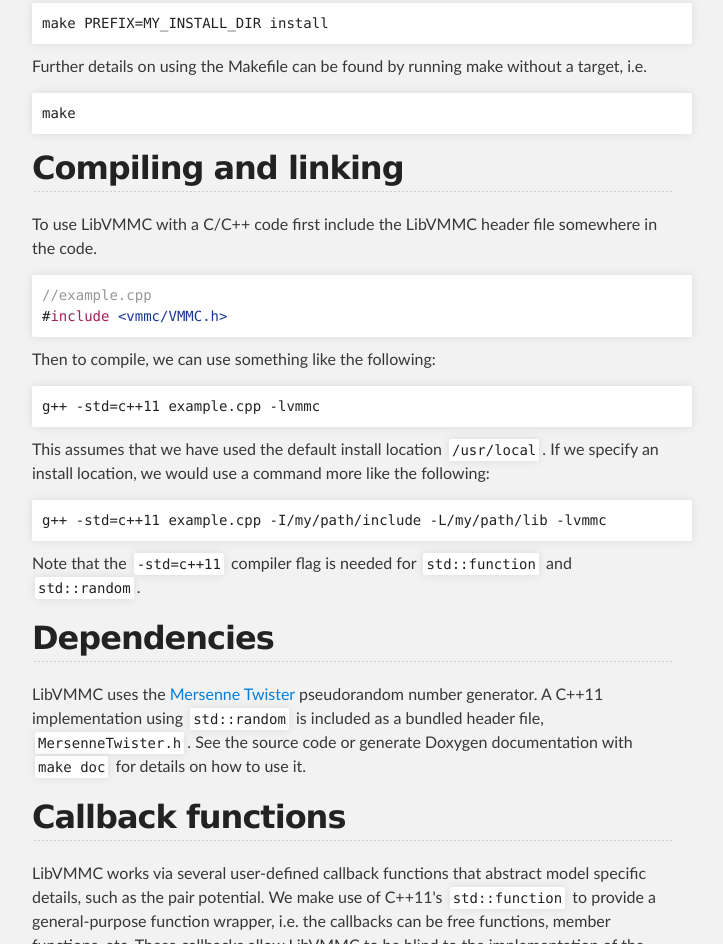
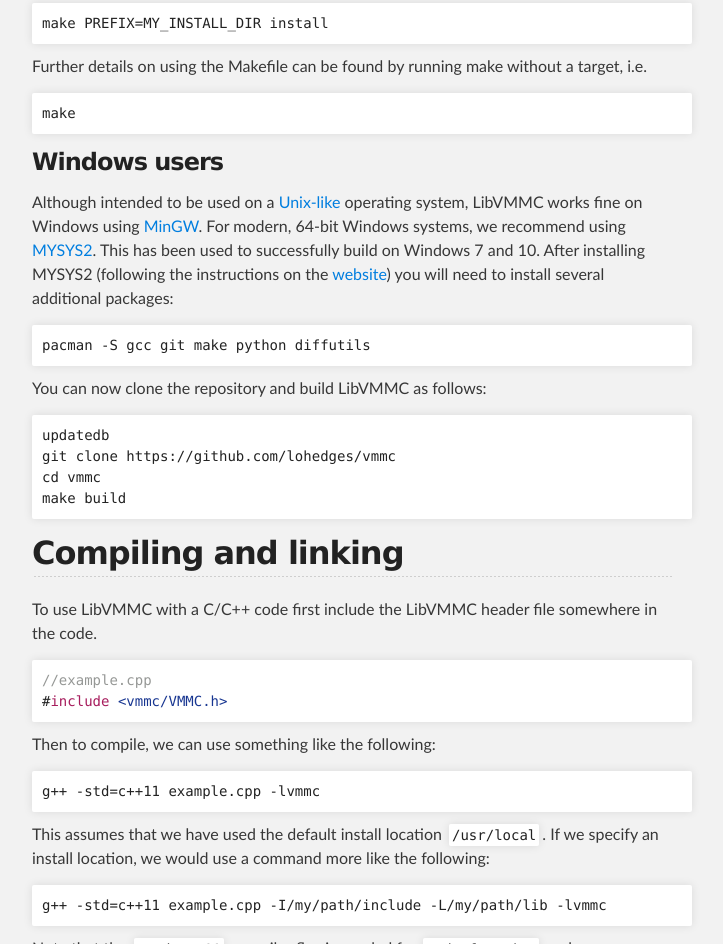
Before and after one commit to lohedges/vmmc, a plain HTML site: page index.html in a window 1280 px wide. Shown: the part 2866-3810 px from the top of the page, without its empty margins (288-1011 px from the left). Drawn offline with nearby package versions, Linux system fonts and the light colour scheme; some packages are replaced by stand-ins of ours.

Commit message:
Added section on Windows support.

```diff
--- a/index.html
+++ b/index.html
@@ -146,6 +146,27 @@ the install location:</p>
 a target, i.e.</p>
 
 <div class="highlight highlight-bash"><pre>make</pre></div>
+
+<h3>
+<a id="windows" class="anchor" href="#windows" aria-hidden="true"><span class="octicon octicon-link"></span></a>Windows users</h2>
+
+<p> Although intended to be used on a
+<a href="https://en.wikipedia.org/wiki/Unix-like">Unix-like</a> operating system, LibVMMC works fine on Windows using
+<a href="http://mingw.org">MinGW</a>. For modern, 64-bit Windows systems, we recommend using
+<a href="http://msys2.github.io">MYSYS2</a>. This has been used to successfully build on Windows 7 and 10.
+After installing MYSYS2 (following the instructions on the
+<a href="http://msys2.github.io">website</a>) you will need to install several additional packages:</p>
+
+<div class="highlight highlight-bash"><pre>pacman -S gcc git make python diffutils</pre></div>
+
+<p>You can now clone the repository and build LibVMMC as follows:</p>
+
+<div class="highlight highlight-bash"><pre>
+updatedb
+git clone https://github.com/lohedges/vmmc
+cd vmmc
+make build
+</pre></div>
 
 <h2>
 <a id="compiling-and-linking" class="anchor" href="#compiling-and-linking" aria-hidden="true"><span class="octicon octicon-link"></span></a>Compiling and linking</h2>
```
